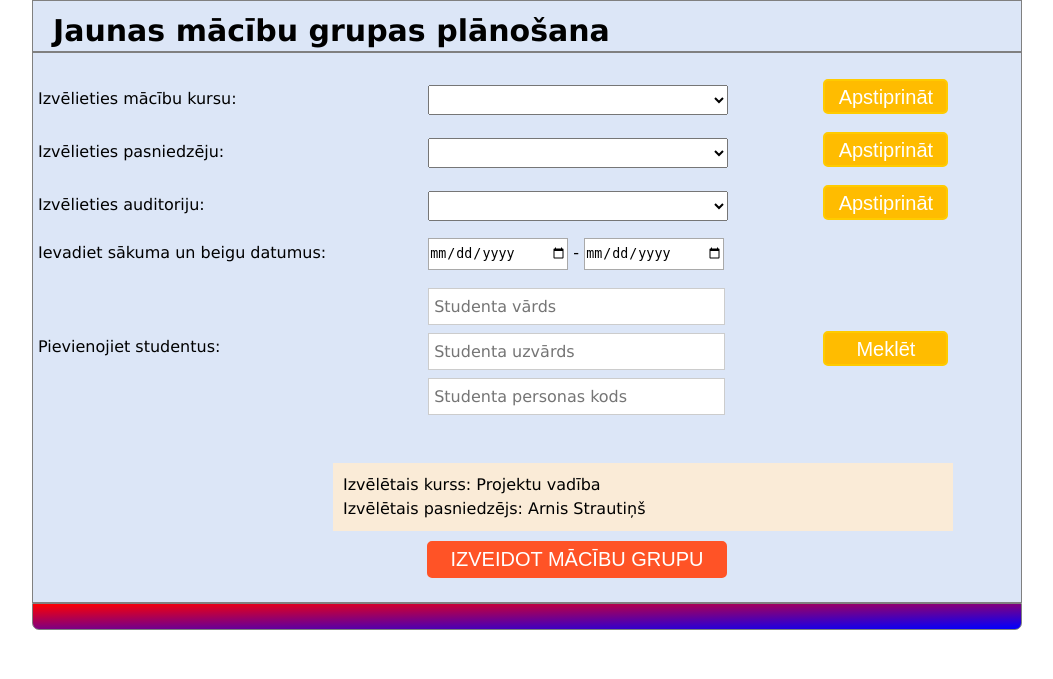
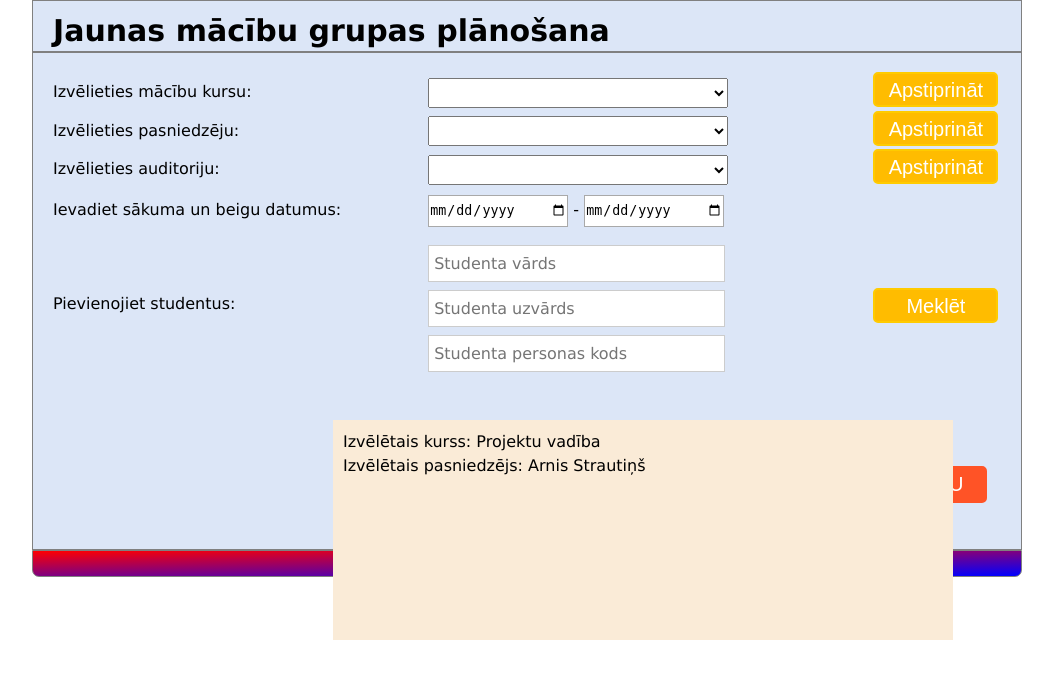
Before and after one commit to KJankovskis/MCVS, a PHP site: page /groupPlanning.php in a window 1280 px wide. Shown: the part 77-756 px from the top of the page, without its empty margins (113-1166 px from the left). Run offline with PHP 8.4, Linux system fonts and the light colour scheme; tables that the repository leaves empty hold one stand-in row (values such as "Sample post"); some libraries are stand-ins or nearby versions.

Commit message:
groupPlanning pogas tests V1.3

```diff
--- a/IS/groupPlanning.php
+++ b/IS/groupPlanning.php
@@ -38,11 +38,6 @@
             </td>
         </tr>
         </form>
-        <?php
-            if (isset($_POST['gpCourseButton'])) {
-                include('selectTeachersAndRooms.php');
-            }
-        ?>
         <tr>
             <td width="40%">
                 <label id="gpTeacherLabel">Izvēlieties pasniedzēju:</label>
@@ -120,10 +115,16 @@
         <label id="gpTeacherResultInfo">Arnis Strautiņš</label>
     </div>
     <br>
-    <div class="gbCreateButtonClass">
         <center><input type="submit" id="gpCreateButton" value="IZVEIDOT MĀCĪBU GRUPU"></center>
-    </div>
     <br>
 </div>
 
+<?php
+    if (isset($_POST['gpCourseButton'])) {
+        $tests = $_POST['gbCourseListName'];
+
+        echo "Izvēlēts: " . $tests;
+    }
+?>
+
 <?php include('footer.php'); ?>
--- a/IS/styleForGroupPlanning.css
+++ b/IS/styleForGroupPlanning.css
@@ -9,7 +9,7 @@
 
 
 #gpCourseLabel, #gpTeacherLabel, #gpRoomLabel, #gpDateLabel, #gpStudentLabel {
-    margin-left: 5px;
+    margin-left: 20px;
 }
 
 
@@ -29,6 +29,7 @@
     height: 35px;
     width: 125px;
     padding: 5px 5px 5px 5px;
+    margin: 3px 0px 0px 50px;
 }
 
 
@@ -52,18 +53,10 @@
     float: left;
     left: 300px;
     width: 600px;
-    height: auto;
+    height: 200px;
     background-color: antiquewhite;
     padding: 10px 10px 10px 10px;
     line-height: 150%;
-}
-
-
-.gbCreateButtonClass {
-    width: 200px;
-    display: block;
-    margin-left: auto;
-    margin-right: auto;
 }
 
 
@@ -71,4 +64,5 @@
     background-color:#FF5326;
     border:2px solid #FF5326;
     padding: 5px 5px 5px 5px;
+    margin: 30px 30px 30px 30px;
 }
```
